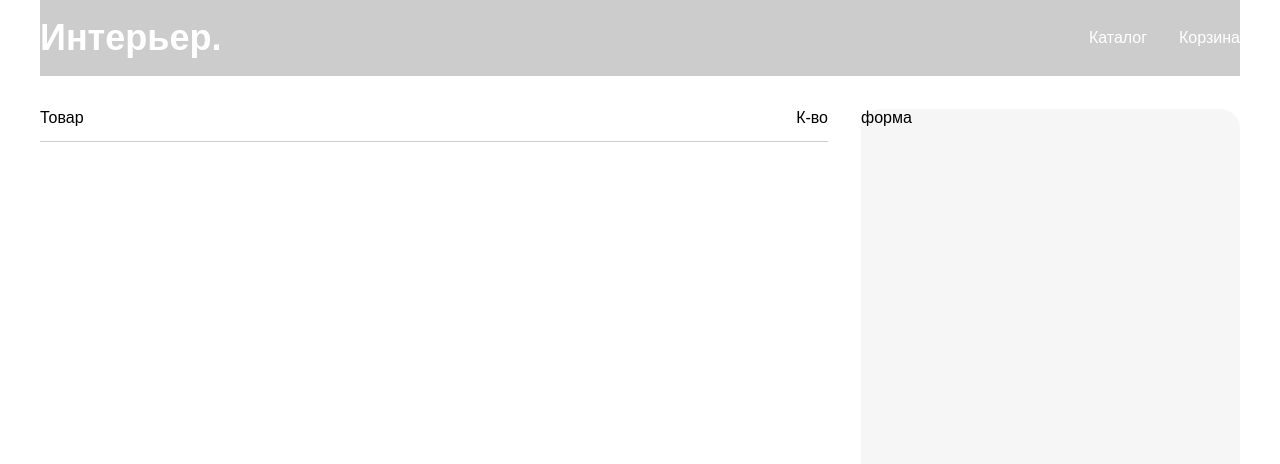
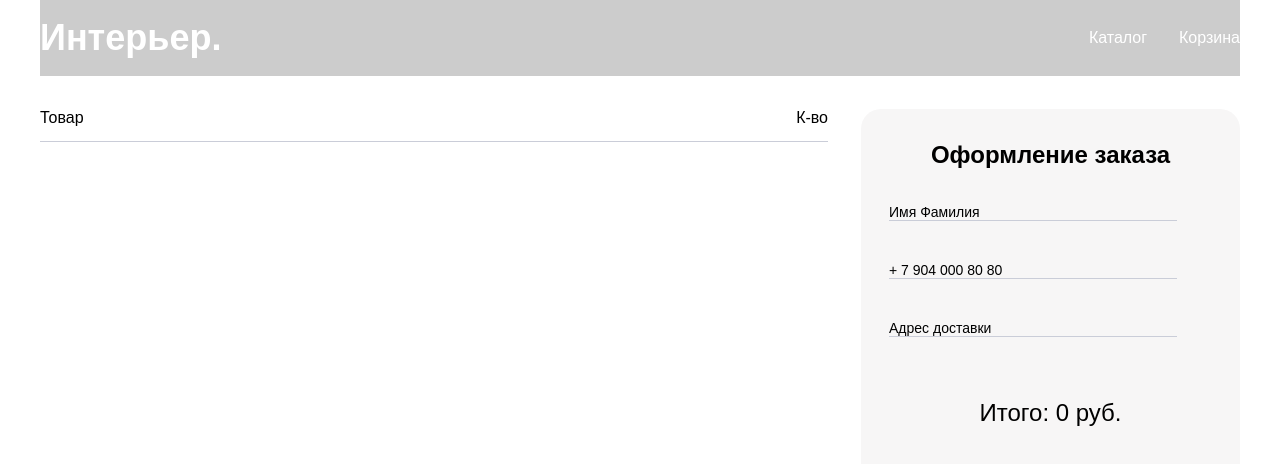
Before and after one commit to pavellevap2/skypro-testovoe, a React (Create React App) app: page /cart in a window 1280 px wide. Shown: the top 464 px of the page. Built offline with nearby package versions, Linux system fonts and the light colour scheme.

Commit message:
feat: finish with form

```diff
--- a/src/components/cart-form/CartForm.scss
+++ b/src/components/cart-form/CartForm.scss
@@ -1,7 +1,63 @@
+@import 'src/styles/typography';
+
+
 .cart-form-container {
     width: 379px;
     height: 556px;
     border-radius: 20px;
     background: #F7F6F6;
     margin-left: 33px;
+
+    display: flex;
+    flex-direction: column;
+    box-sizing: border-box;
 }
+
+.cart-form-title {
+    margin-top: 32px;
+    margin-bottom: 35px;
+    text-align: center;
+
+    color: #000;
+    font-size: 24px;
+    font-weight: 600;
+    line-height: normal;
+}
+
+.cart-input-wrapper {
+    display: flex;
+    flex-direction: column;
+    padding-left: 28px;
+
+    input {
+        width: 288px;
+        margin-bottom: 41px;
+        border:none;
+        border-bottom: 1px solid #CACDD8;
+        color: black;
+        font-size: 14px;
+        font-style: normal;
+        font-weight: 400;
+        line-height: normal;
+        background: transparent;
+
+        &::placeholder {
+            color: black;
+            font-size: 14px;
+            font-style: normal;
+            font-weight: 400;
+            line-height: normal;
+        }
+    }
+
+}
+
+.cart-form-price {
+    margin-top: 21px;
+    @include item-text;
+    text-align: center;
+
+    span {
+        font-weight: 500;
+    }
+}
--- a/src/components/cart-form/CartForm.tsx
+++ b/src/components/cart-form/CartForm.tsx
@@ -1,7 +1,26 @@
+import { FC } from 'react';
 import './CartForm.scss';
 
-const CartForm = () => {
-  return <div className="cart-form-container">форма</div>;
+interface Props {
+  finalPrice: number;
+}
+
+const CartForm: FC<Props> = ({ finalPrice }) => {
+  const price = new Intl.NumberFormat('ru-RU').format(finalPrice);
+
+  return (
+    <div className="cart-form-container">
+      <div className="cart-form-title">Оформление заказа</div>
+      <div className="cart-input-wrapper">
+        <input placeholder="Имя Фамилия" name="name" />
+        <input placeholder="+ 7 904 000 80 80" name="phone" />
+        <input placeholder="Адрес доставки" name="address" />
+      </div>
+      <div className="cart-form-price">
+        Итого: <span>{`${price} руб.`}</span>
+      </div>
+    </div>
+  );
 };
 
 export default CartForm;
--- a/src/components/cart/Cart.tsx
+++ b/src/components/cart/Cart.tsx
@@ -9,9 +9,10 @@ interface Props {
     [key: number]: number;
   };
   addToCart: (id: number, value: number) => void;
+  finalPrice: number;
 }
 
-const Cart: FC<Props> = ({ checkin, products, addToCart }) => {
+const Cart: FC<Props> = ({ checkin, products, addToCart, finalPrice }) => {
   return (
     <div className="cart-container">
       <div className="cart-col">
@@ -47,7 +48,7 @@ const Cart: FC<Props> = ({ checkin, products, addToCart }) => {
           );
         })}
       </div>
-      <CartForm />
+      <CartForm finalPrice={finalPrice} />
     </div>
   );
 };
--- a/src/pages/CartPage.tsx
+++ b/src/pages/CartPage.tsx
@@ -39,9 +39,27 @@ const CartPage: FC<ICart> = ({ selectedItemsIds }) => {
     setCheckin((prev) => ({ ...prev, [id]: value }));
   };
 
+  const finalPrice = useMemo(() => {
+    let total = 0;
+
+    for (const product of CATALOGUE_DATA) {
+      if (checkin[product.id]) {
+        const count = checkin[product.id];
+        total += count * product.price;
+      }
+    }
+
+    return total;
+  }, [checkin]);
+
   return (
     <main>
-      <Cart addToCart={addToCart} checkin={checkin} products={productItems} />
+      <Cart
+        finalPrice={finalPrice}
+        addToCart={addToCart}
+        checkin={checkin}
+        products={productItems}
+      />
     </main>
   );
 };
```
